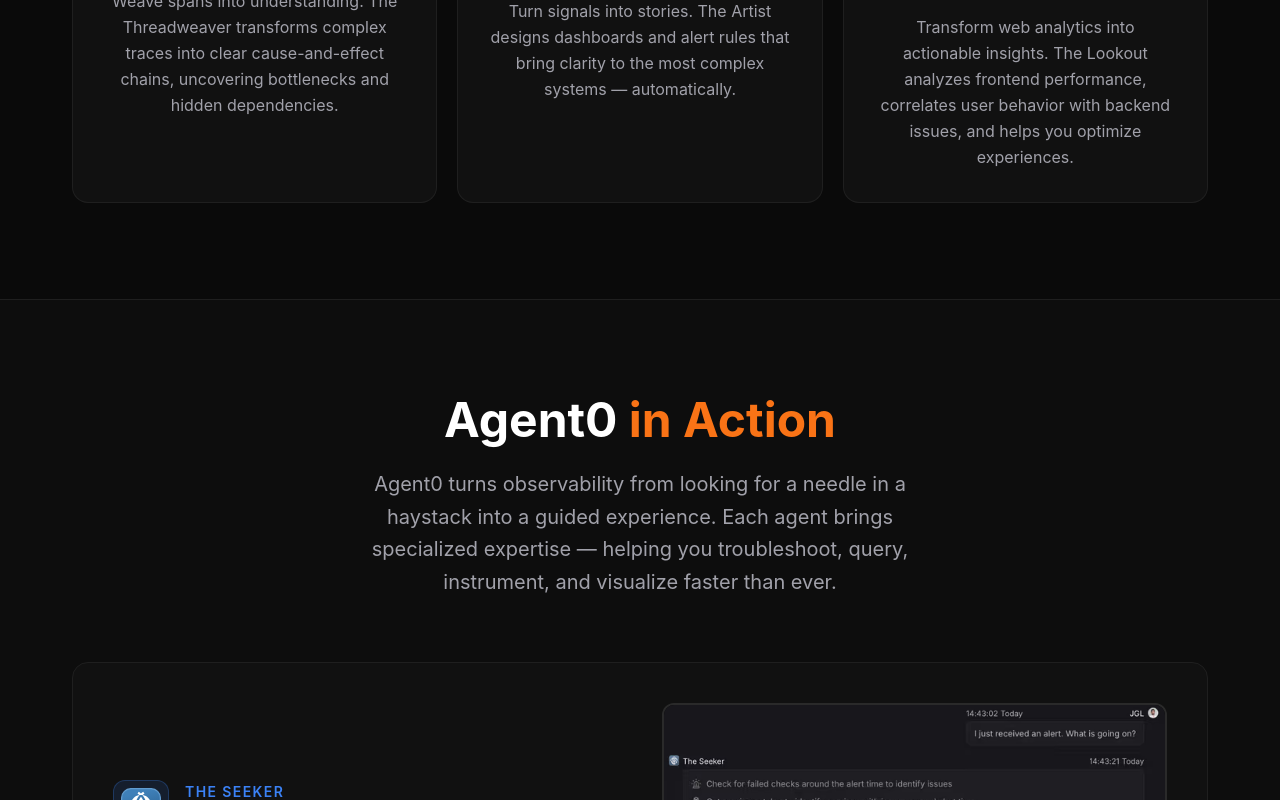
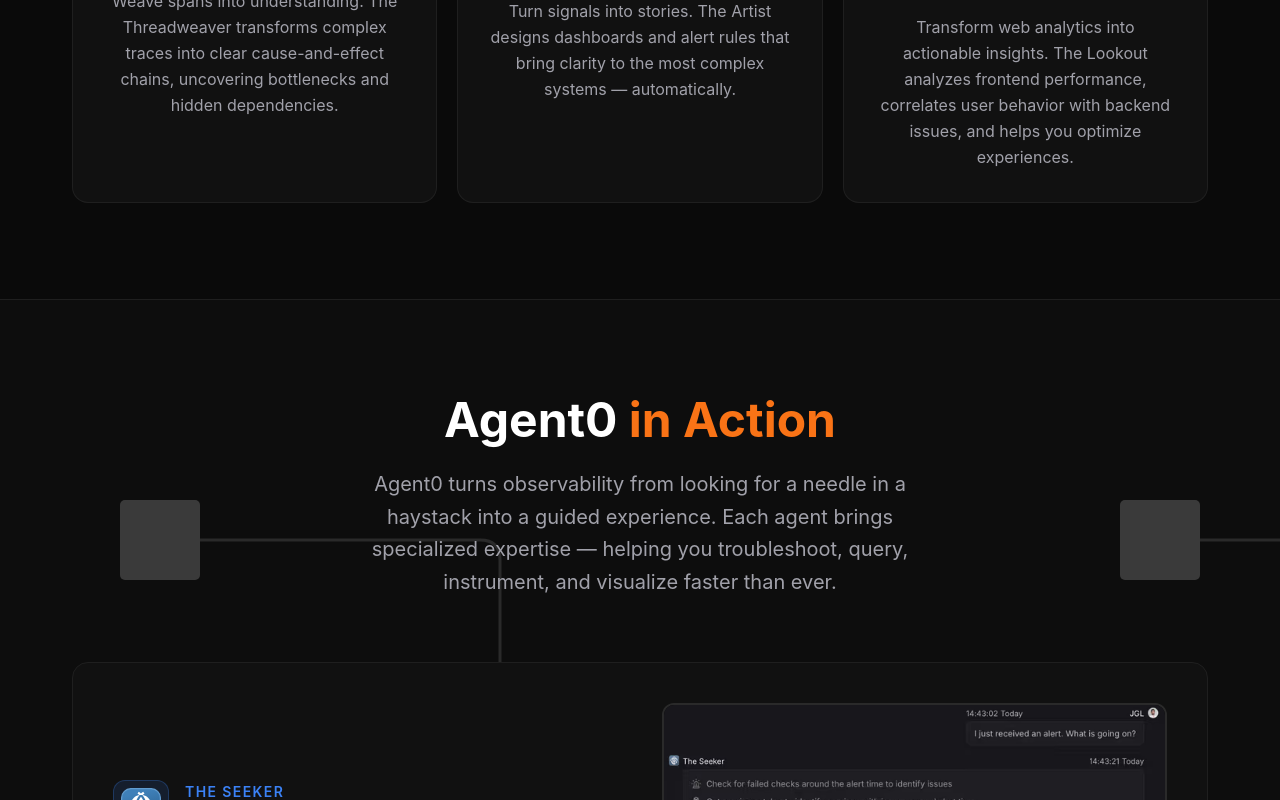
Before and after one commit to heliavz/dash0-website, a Next.js app: page /dash0-website/ai-sre-agent in a window 1280 px wide. Shown: the part 3458-4258 px from the top of the page. Built offline with nearby package versions, Linux system fonts and the light colour scheme.

Commit message:
add circuit pattern background to AgentInAction section

```diff
--- a/components/agent/AgentInAction.tsx
+++ b/components/agent/AgentInAction.tsx
@@ -1,3 +1,5 @@
+import CircuitGrid from "@/components/ui/CircuitGrid";
+
 const actions = [
   {
     name: "The Seeker",
@@ -63,8 +65,12 @@
 
 export default function AgentInAction() {
   return (
-    <section className="py-24 border-b border-[#1f1f1f] bg-[#0d0d0d]">
-      <div className="max-w-[1200px] mx-auto px-8">
+    <section className="relative py-24 border-b border-[#1f1f1f] bg-[#0d0d0d] overflow-hidden">
+      {/* Circuit pattern background */}
+      <div className="absolute inset-0 pointer-events-none">
+        <CircuitGrid />
+      </div>
+      <div className="relative z-10 max-w-[1200px] mx-auto px-8">
         {/* Section header */}
         <div className="text-center mb-16">
           <h2 className="text-4xl md:text-5xl font-bold text-white mb-6">
--- /dev/null
+++ b/components/ui/CircuitGrid.tsx
@@ -0,0 +1,51 @@
+export default function CircuitGrid({
+  className = "",
+}: {
+  className?: string;
+}) {
+  return (
+    <svg
+      className={`absolute inset-0 w-full h-full ${className}`}
+      xmlns="http://www.w3.org/2000/svg"
+      preserveAspectRatio="xMidYMid slice"
+    >
+      <defs>
+        <pattern
+          id="circuit-pattern"
+          x="0"
+          y="0"
+          width="1000"
+          height="1000"
+          patternUnits="userSpaceOnUse"
+        >
+          {/* Lines */}
+          <path
+            d="M 160 240 L 480 240 Q 500 240 500 260 L 500 400 Q 500 420 520 420 L 820 420"
+            stroke="#2a2a2a"
+            strokeWidth="3"
+            fill="none"
+          />
+          <path
+            d="M 390 820 L 390 620 Q 390 600 410 600 L 800 600 Q 820 600 820 580 L 820 460"
+            stroke="#2a2a2a"
+            strokeWidth="3"
+            fill="none"
+          />
+          <path
+            d="M 390 820 L 920 820 Q 940 820 940 840 L 940 890"
+            stroke="#2a2a2a"
+            strokeWidth="3"
+            fill="none"
+          />
+
+          {/* Cubes */}
+          <rect x="120" y="200" width="80" height="80" rx="5" fill="#3a3a3a" />
+          <rect x="780" y="380" width="80" height="80" rx="5" fill="#3a3a3a" />
+          <rect x="350" y="780" width="80" height="80" rx="5" fill="#3a3a3a" />
+          <rect x="900" y="850" width="80" height="80" rx="5" fill="#3a3a3a" />
+        </pattern>
+      </defs>
+      <rect width="100%" height="100%" fill="url(#circuit-pattern)" />
+    </svg>
+  );
+}
```
